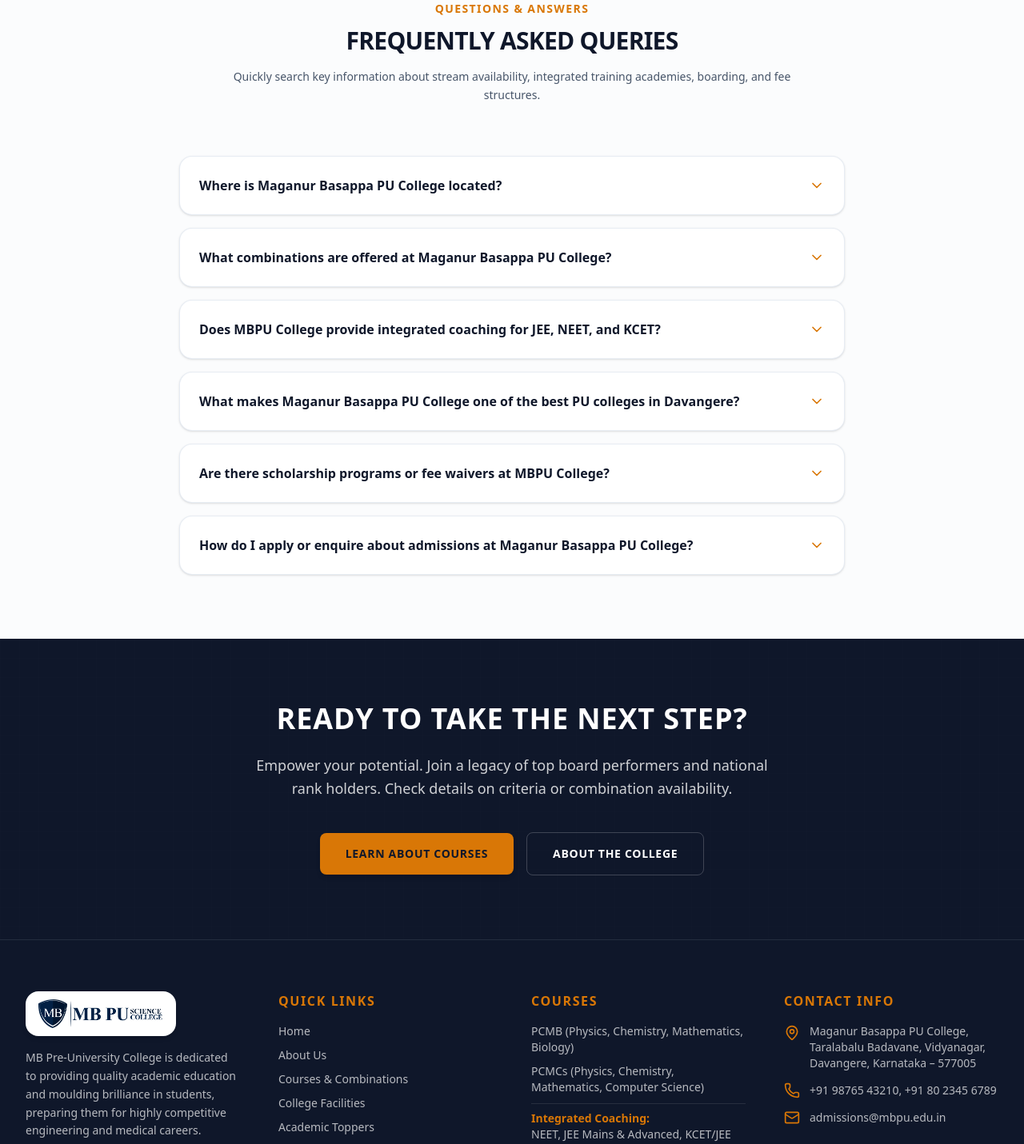
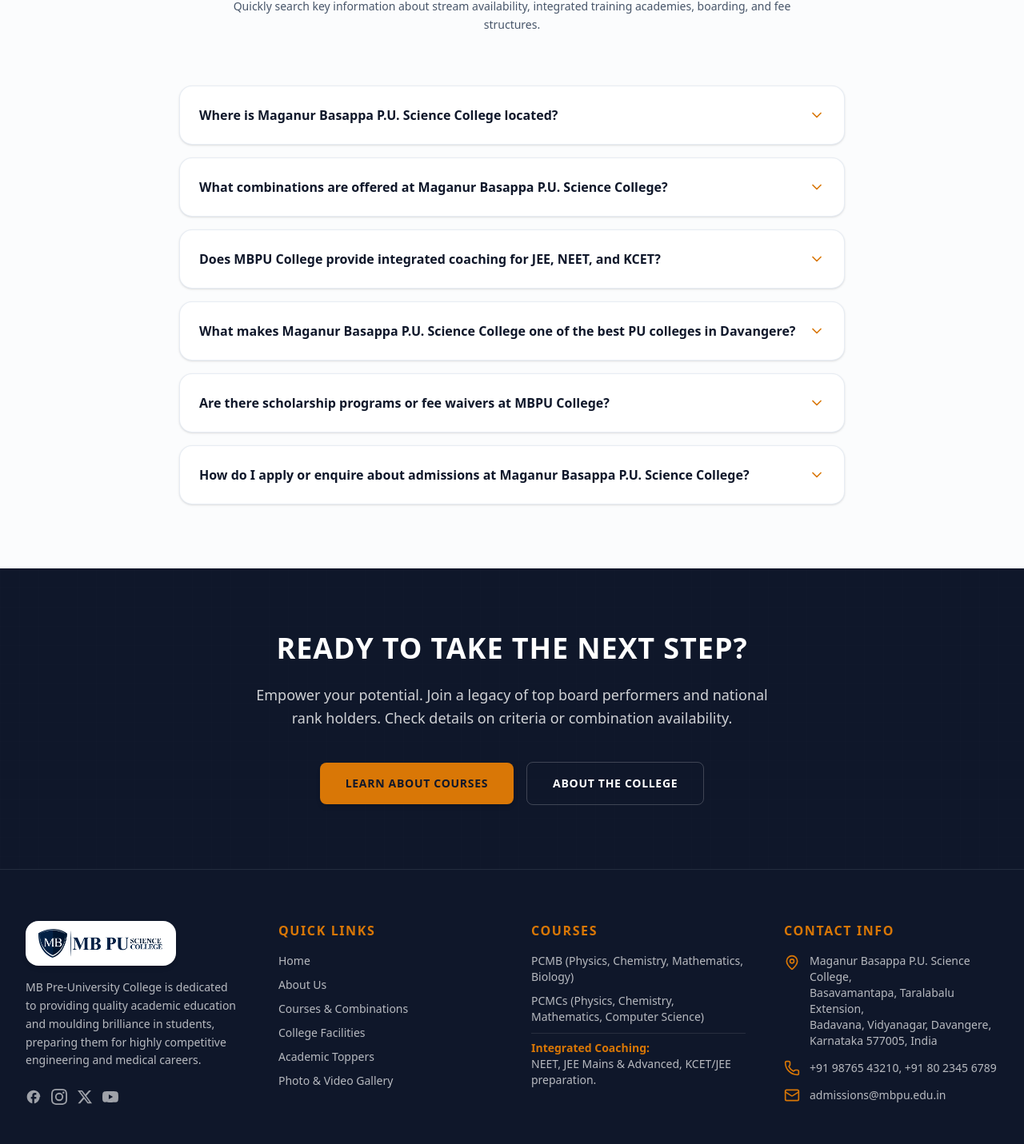
Before and after one commit to costomerwenyou/MBPU, a Next.js app: page / in a window 1280 px wide. Shown: the part 3079-4510 px from the top of the page at 80% size. Built offline with nearby package versions, Linux system fonts and the light colour scheme; no server answers; the database is empty.

Commit message:
Update official college name to Maganur Basappa P.U. Science College and address to Basavamantapa, Taralabalu Extension, Badavana, Vidyanagar, Davangere, Karnataka 577005, India

```diff
--- a/src/app/about/page.tsx
+++ b/src/app/about/page.tsx
@@ -271,10 +271,10 @@ export default function About() {
               <div className="flex items-start space-x-4 text-white/80">
                 <MapPin className="h-6 w-6 text-secondary shrink-0 mt-1" />
                 <address className="not-italic text-base leading-relaxed">
-                  <strong className="text-white font-bold block mb-1">Maganur Basappa PU College</strong>
-                  Taralabalu Badavane, Vidyanagar,<br />
-                  Davangere – 577005,<br />
-                  Karnataka, India
+                  <strong className="text-white font-bold block mb-1">Maganur Basappa P.U. Science College</strong>
+                  Basavamantapa, Taralabalu Extension,<br />
+                  Badavana, Vidyanagar, Davangere,<br />
+                  Karnataka 577005, India
                 </address>
               </div>
               <div className="mt-6">
--- a/src/app/layout.tsx
+++ b/src/app/layout.tsx
@@ -45,14 +45,14 @@ export const metadata: Metadata = {
 const organizationSchema = {
   "@context": "https://schema.org",
   "@type": "CollegeOrUniversity",
-  name: "Maganur Basappa PU College",
-  alternateName: "MBPU College",
+  name: "Maganur Basappa P.U. Science College",
+  alternateName: "MBPU Science College",
   url: "https://mbpucollege.in",
   description:
-    "Maganur Basappa Pre University College (MBPU College), Davangere - a top-rated Pre University College in Karnataka offering Science and Computer Science streams with integrated NEET, JEE, and KCET coaching.",
+    "Maganur Basappa P.U. Science College, Davangere - a top-rated Pre University College in Karnataka offering Science and Computer Science streams with integrated NEET, JEE, and KCET coaching.",
   address: {
     "@type": "PostalAddress",
-    streetAddress: "Taralabalu Badavane, Vidyanagar",
+    streetAddress: "Basavamantapa, Taralabalu Extension, Badavana, Vidyanagar",
     addressLocality: "Davangere",
     addressRegion: "Karnataka",
     postalCode: "577005",
--- a/src/components/CampusVideo.tsx
+++ b/src/components/CampusVideo.tsx
@@ -109,14 +109,14 @@ export default function CampusVideo() {
             </div>
 
             {/* Action CTA */}
-            <div className="pt-2">
+            {/* <div className="pt-2">
               <a
                 href="/admission"
                 className="inline-flex items-center justify-center bg-primary hover:bg-primary/95 text-white font-extrabold text-sm px-7 py-3.5 rounded-full shadow-lg hover:shadow-xl transition-all duration-300 uppercase tracking-wider"
               >
                 Schedule Physical Visit
               </a>
-            </div>
+            </div> */}
           </div>
 
         </div>
--- a/src/components/FAQSection.tsx
+++ b/src/components/FAQSection.tsx
@@ -14,22 +14,22 @@ export default function FAQSection() {
 
   const faqs: FAQItem[] = [
     {
-      question: "Where is Maganur Basappa PU College located?",
+      question: "Where is Maganur Basappa P.U. Science College located?",
       answer:
-        "Maganur Basappa PU College (MBPU College) is located in Taralabalu Badavane, Vidyanagar, Davangere – 577005, Karnataka, India.",
+        "Maganur Basappa P.U. Science College is located at Basavamantapa, Taralabalu Extension, Badavana, Vidyanagar, Davangere, Karnataka 577005, India.",
     },
     {
-      question: "What combinations are offered at Maganur Basappa PU College?",
+      question: "What combinations are offered at Maganur Basappa P.U. Science College?",
       answer:
         "We offer two core science Pre-University combinations: PCMB (Physics, Chemistry, Mathematics, Biology) ideal for NEET/medical aspirants, and PCMCs (Physics, Chemistry, Mathematics, Computer Science) ideal for JEE/engineering aspirants.",
     },
     {
       question: "Does MBPU College provide integrated coaching for JEE, NEET, and KCET?",
       answer:
-        "Yes. Maganur Basappa PU College specialises in a fully integrated coaching model — board syllabus training is seamlessly combined with intensive preparation for JEE Mains & Advanced (IIT/NIT), NEET (MBBS/BDS), and KCET (state engineering/pharmacy) in a single daily schedule.",
+        "Yes. Maganur Basappa P.U. Science College specialises in a fully integrated coaching model — board syllabus training is seamlessly combined with intensive preparation for JEE Mains & Advanced (IIT/NIT), NEET (MBBS/BDS), and KCET (state engineering/pharmacy) in a single daily schedule.",
     },
     {
-      question: "What makes Maganur Basappa PU College one of the best PU colleges in Davangere?",
+      question: "What makes Maganur Basappa P.U. Science College one of the best PU colleges in Davangere?",
       answer:
         "Its experienced and highly qualified faculty, modern campus infrastructure, personalized student guidance, dedicated competitive exam coaching, and a 20+ year track record of academic excellence make it a top choice for PU education in Davangere and Karnataka.",
     },
@@ -39,9 +39,9 @@ export default function FAQSection() {
         "Yes, we support academic brilliance by offering merit-based scholarships and partial/full fee waivers to top-performing students scoring 95% and above in their SSLC, CBSE, or ICSE 10th standard board examinations.",
     },
     {
-      question: "How do I apply or enquire about admissions at Maganur Basappa PU College?",
+      question: "How do I apply or enquire about admissions at Maganur Basappa P.U. Science College?",
       answer:
-        "When admissions are active, you can apply directly through our Admission page enquiry form. You can also reach the college office directly by visiting the campus at Taralabalu Badavane, Vidyanagar, Davangere – 577005.",
+        "When admissions are active, you can apply directly through our Admission page enquiry form. You can also reach the college office directly by visiting the campus at Basavamantapa, Taralabalu Extension, Badavana, Vidyanagar, Davangere, Karnataka 577005.",
     },
   ];
 
--- a/src/components/Footer.tsx
+++ b/src/components/Footer.tsx
@@ -137,11 +137,13 @@ export default function Footer() {
                   rel="noopener noreferrer"
                   className="hover:text-white hover:underline transition-all"
                 >
-                  Maganur Basappa PU College,
+                  Maganur Basappa P.U. Science College,
                   <br />
-                  Taralabalu Badavane, Vidyanagar,
+                  Basavamantapa, Taralabalu Extension,
                   <br />
-                  Davangere, Karnataka – 577005
+                  Badavana, Vidyanagar, Davangere,
+                  <br />
+                  Karnataka 577005, India
                 </a>
               </li>
               <li className="flex items-center space-x-3">
```
